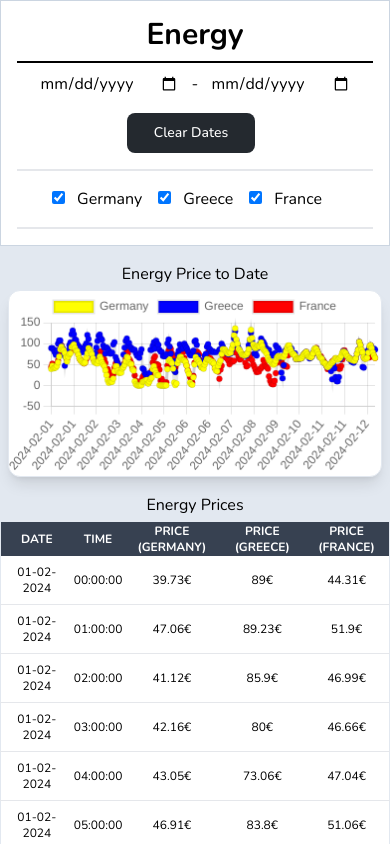
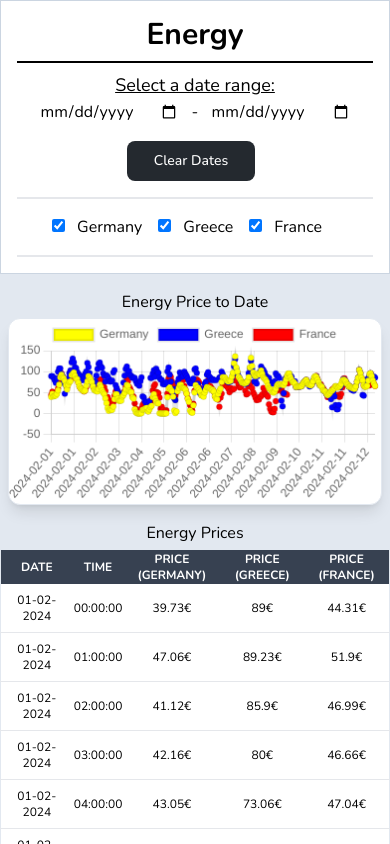
Before and after one commit to ondairos/vue_data_assignment, a Vue app: page / in a window 390 px wide. Shown: the top 844 px of the page. Built offline with nearby package versions, Linux system fonts and the light colour scheme.

Commit message:
added heading to mobile

```diff
--- a/src/components/NavBar.vue
+++ b/src/components/NavBar.vue
@@ -12,9 +12,7 @@
         class="flex flex-col w-full justify-between items-center lg:flex-col border-b-2 border-gray"
       >
         <div class="text-center">
-          <h1 class="lg:mb-2 text-lg hidden underline lg:block">
-            Select a date range:
-          </h1>
+          <h1 class="lg:mb-2 text-lg underline">Select a date range:</h1>
           <label for="startdate" class="hidden lg:block text-sm"
             >start date:</label
           >
```
